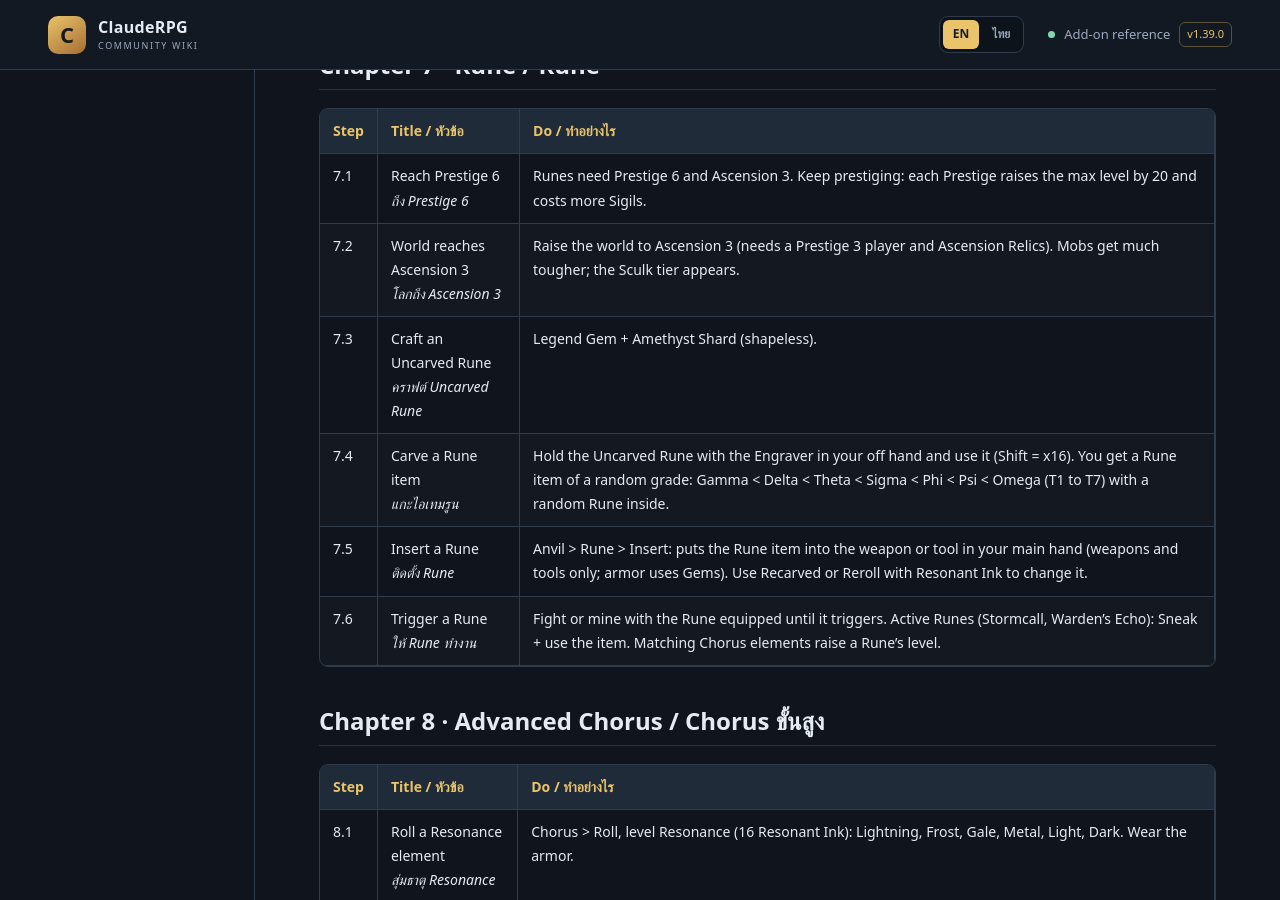
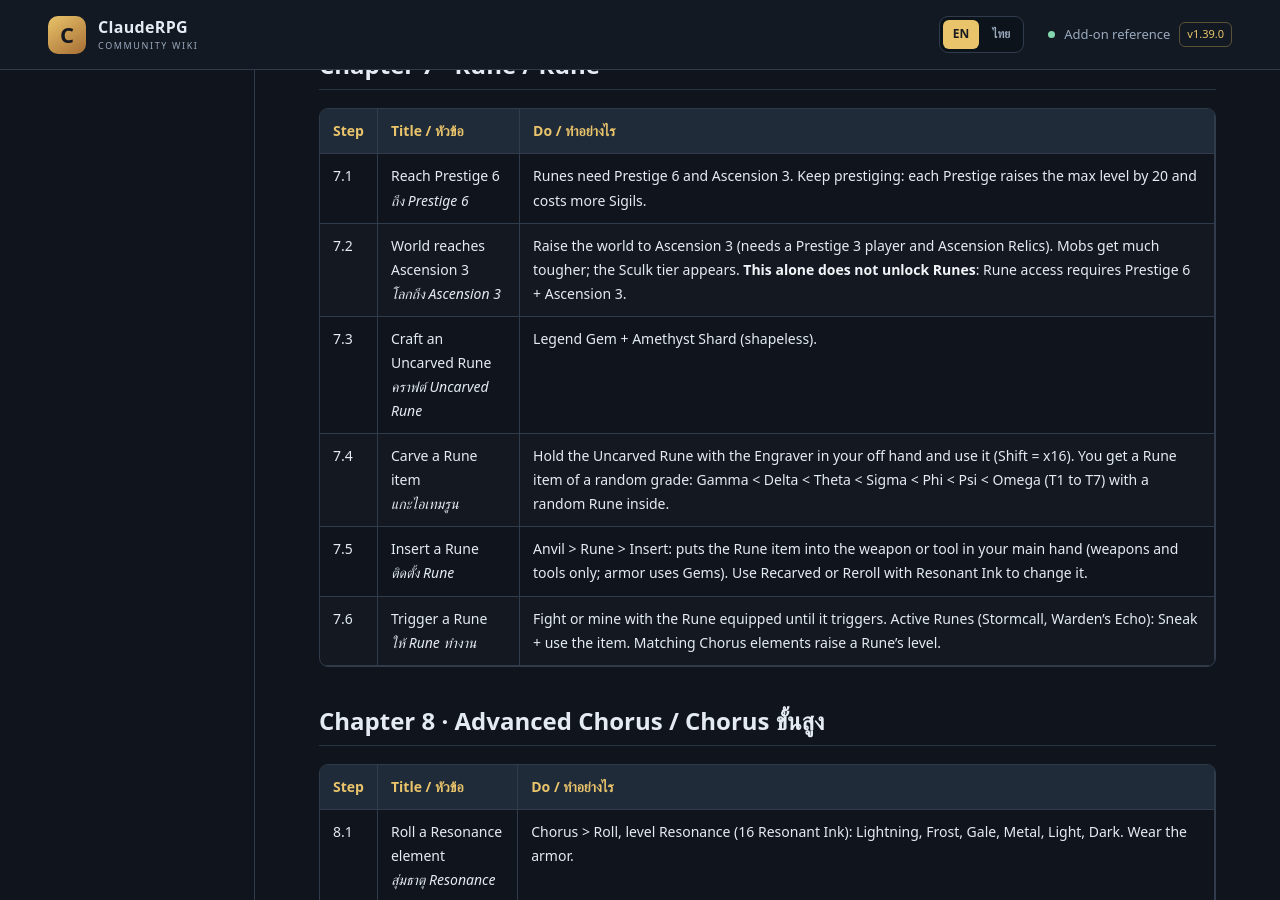
Before and after one commit to miniTorch25/ClaudeRPG-Wiki-V2, a Jekyll site: the page built from Guide-Quest.md, in a window 1280 px wide and 900 px high, scrolled down 4220 px. Built offline with Jekyll 4.4.1, drawn with Linux system fonts in a browser that asks for light colours; our own code applies the rules of GitHub Pages for plain Markdown files.

Commit message:
Docs: clarify Rune unlock requirement in Guide Quest

```diff
--- a/Guide-Quest.md
+++ b/Guide-Quest.md
@@ -87,7 +87,7 @@
 | Step | Title / หัวข้อ | Do / ทำอย่างไร |
 |---|---|---|
 | 7.1 | Reach Prestige 6<br><i>ถึง Prestige 6</i> | Runes need Prestige 6 and Ascension 3. Keep prestiging: each Prestige raises the max level by 20 and costs more Sigils. |
-| 7.2 | World reaches Ascension 3<br><i>โลกถึง Ascension 3</i> | Raise the world to Ascension 3 (needs a Prestige 3 player and Ascension Relics). Mobs get much tougher; the Sculk tier appears. |
+| 7.2 | World reaches Ascension 3<br><i>โลกถึง Ascension 3</i> | Raise the world to Ascension 3 (needs a Prestige 3 player and Ascension Relics). Mobs get much tougher; the Sculk tier appears. **This alone does not unlock Runes**: Rune access requires Prestige 6 + Ascension 3. |
 | 7.3 | Craft an Uncarved Rune<br><i>คราฟต์ Uncarved Rune</i> | Legend Gem + Amethyst Shard (shapeless). |
 | 7.4 | Carve a Rune item<br><i>แกะไอเทมรูน</i> | Hold the Uncarved Rune with the Engraver in your off hand and use it (Shift = x16). You get a Rune item of a random grade: Gamma < Delta < Theta < Sigma < Phi < Psi < Omega (T1 to T7) with a random Rune inside. |
 | 7.5 | Insert a Rune<br><i>ติดตั้ง Rune</i> | Anvil > Rune > Insert: puts the Rune item into the weapon or tool in your main hand (weapons and tools only; armor uses Gems). Use Recarved or Reroll with Resonant Ink to change it. |
```
